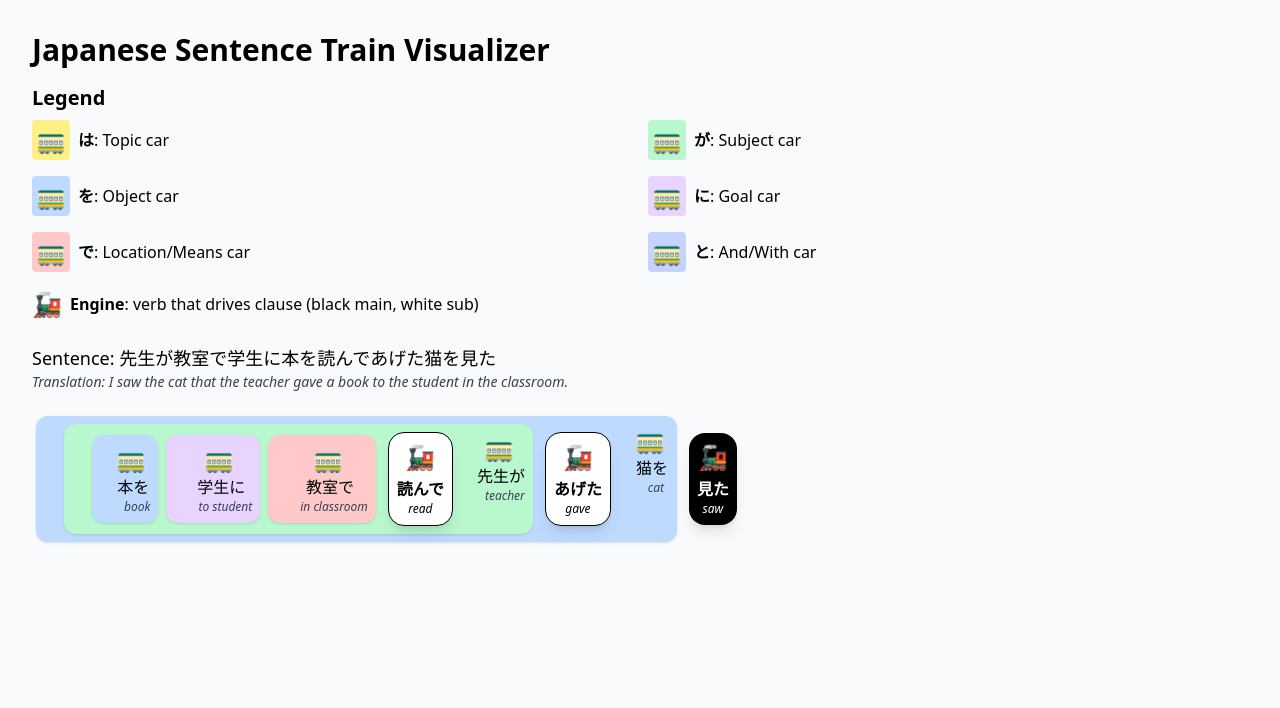
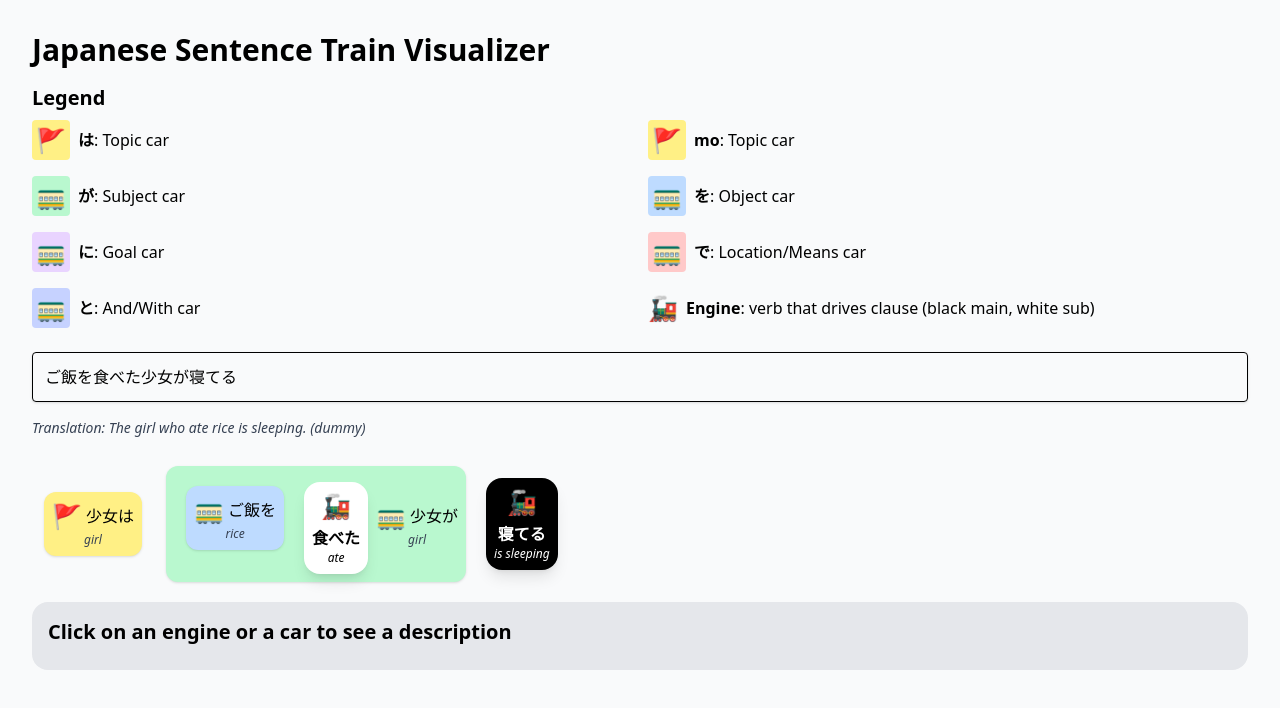
Before and after one commit to KrishivPiduri/clickpocalypse, a React (Vite) app: page /Parse in a window 1280 px wide. Shown: the top 708 px of the page. Built offline with nearby package versions, Linux system fonts and the light colour scheme.

Commit message:
Selection functionality built out

```diff
--- a/package.json
+++ b/package.json
@@ -13,7 +13,9 @@
     "@surreptus/japanese-conjugator": "^0.5.0",
     "@tailwindcss/vite": "^4.1.7",
     "framer-motion": "^12.12.2",
+    "kuromoji": "^0.1.2",
     "lucide-react": "^0.511.0",
+    "parse-japanese": "^0.1.0",
     "react": "^19.1.0",
     "react-dom": "^19.1.0",
     "react-flow-renderer": "^10.3.17",
--- a/src/ParseSentence.jsx
+++ b/src/ParseSentence.jsx
@@ -1,62 +1,8 @@
 import React, { useState } from 'react';
-import { Tooltip } from 'react-tooltip';
-
-// Tailwind CSS required
-
-// Sample nested sentence structure
-const examples = [
-    {
-        id: 1,
-        description: 'ご飯を食べた少女が寝てる',
-        translation: 'The girl who ate rice is sleeping.',
-        main: {
-            type: 'engine', subtype: 'main', text: '寝てる', eng: 'is sleeping',
-            cars: [
-                {
-                    type: 'car', subtype: 'が', text: '少女が', eng: 'girl',
-                    modifier: {
-                        type: 'engine', subtype: 'sub', text: '食べた', eng: 'ate',
-                        cars: [
-                            { type: 'car', subtype: 'を', text: 'ご飯を', eng: 'rice' }
-                        ]
-                    }
-                }
-            ]
-        }
-    },
-    {
-        id: 2,
-        description: '先生が教室で学生に本を読んであげた猫を見た',
-        translation: 'I saw the cat that the teacher gave a book to the student in the classroom.',
-        main: {
-            type: 'engine', subtype: 'main', text: '見た', eng: 'saw',
-            cars: [
-                {
-                    type: 'car', subtype: 'を', text: '猫を', eng: 'cat',
-                    modifier: {
-                        type: 'engine', subtype: 'sub', text: 'あげた', eng: 'gave',
-                        cars: [
-                            {
-                                type: 'car', subtype: 'が', text: '先生が', eng: 'teacher',
-                                modifier: {
-                                    type: 'engine', subtype: 'sub', text: '読んで', eng: 'read',
-                                    cars: [
-                                        { type: 'car', subtype: 'を', text: '本を', eng: 'book' },
-                                        { type: 'car', subtype: 'に', text: '学生に', eng: 'to student' },
-                                        { type: 'car', subtype: 'で', text: '教室で', eng: 'in classroom' }
-                                    ]
-                                }
-                            }
-                        ]
-                    }
-                }
-            ]
-        }
-    }
-];
 
 const particleLegend = {
-    'は': { label: 'Topic', color: 'bg-yellow-200', emoji: '🚃', desc: 'Marks the topic of the sentence, often used for contrast or framing.' },
+    'は': { label: 'Topic', color: 'bg-yellow-200', emoji: '🚩', desc: 'Marks the topic of the sentence, often used for contrast or framing.' },
+    'mo': { label: 'Topic', color: 'bg-yellow-200', emoji: '🚩', desc: 'Marks the topic of the sentence, often used to show similarity. Opposite of the は particle.' },
     'が': { label: 'Subject', color: 'bg-green-200', emoji: '🚃', desc: 'Marks the subject that performs or experiences the action.' },
     'を': { label: 'Object', color: 'bg-blue-200', emoji: '🚃', desc: 'Marks the direct object that receives the action.' },
     'に': { label: 'Goal', color: 'bg-purple-200', emoji: '🚃', desc: 'Marks direction, goal, or recipient.' },
@@ -64,62 +10,64 @@ const particleLegend = {
     'と': { label: 'And/With', color: 'bg-indigo-200', emoji: '🚃', desc: 'Marks a companion or is used as “and” in listing.' }
 };
 
-const Car = ({ node }) => {
-    const [showTooltip, setShowTooltip] = useState(false);
-    const legend = particleLegend[node.subtype] || { color: 'bg-gray-200', emoji: '🚃', label: 'Unknown', desc: 'No description available.' };
+const Engine = ({ node, selectedId, setSelected }) => {
+     const style = node.subtype === 'main'
+        ? 'bg-black text-white'
+        : 'bg-white text-black';
     return (
-        <div
-            className={`flex flex-row mx-1 p-2 rounded-xl shadow ${legend.color}`}
-            data-tooltip-id={`tooltip-${node.text}`}
-            onClick={() => setShowTooltip((v) => !v)}
-            style={{ cursor: 'pointer' }}
-        >
-            {node.modifier && (
-                <div className="flex items-center ml-4">
-                    {node.modifier.cars.map((c, i) => <Car key={i} node={c} />)}
-                    <Engine node={node.modifier} />
-                </div>
-            )}
-            <div className="flex items-center flex-col ml-4">
-                <span className="text-2xl mr-1">{legend.emoji}</span>
-                <span className="font-medium">{node.text}</span>
-                <span className="ml-2 text-xs text-gray-700 italic">{node.eng}</span>
+        <div className={`${selectedId===node.id ? "border-dashed border-spacing-3 border-2 rounded-2xl" : ""} mx-2`}>
+            <div className={`flex flex-col items-center ${selectedId===node.id ? "my-1 mx-1": ""} p-2 rounded-2xl shadow-lg ${style} cursor-pointer`} onClick={() => {
+                if (selectedId===node.id) {
+                    setSelected(null);
+                } else {
+                    setSelected(node.id);
+                }
+            }}>
+                <span className="text-2xl">🚂</span>
+                <span className="mt-1 font-semibold">{node.text}</span>
+                <span className="text-xs italic">{node.eng}</span>
             </div>
-            {showTooltip && (
-                <Tooltip id={`tooltip-${node.text}`} anchorSelect={`[data-tooltip-id='tooltip-${node.text}']`} content={`${legend.label} (${node.subtype}): ${legend.desc}`} open />
-            )}
         </div>
     );
 };
 
-const Engine = ({ node }) => {
-    const [showTooltip, setShowTooltip] = useState(false);
-    const style = node.subtype === 'main'
-        ? 'bg-black text-white'
-        : 'bg-white text-black border';
+const Car = ({ node, selectedId, setSelected}) => {
+    const legend = particleLegend[node.subtype] || { color: 'bg-gray-200', emoji: '🚃', label: 'Unknown', desc: 'No description available.' };
     return (
-        <div
-            className={`flex flex-col items-center mx-2 p-2 rounded-2xl shadow-lg ${style}`}
-            data-tooltip-id={`tooltip-${node.text}`}
-            onClick={() => setShowTooltip((v) => !v)}
-            style={{ cursor: 'pointer' }}
-        >
-            <span className="text-2xl">🚂</span>
-            <span className="mt-1 font-semibold">{node.text}</span>
-            <span className="text-xs italic">{node.eng}</span>
-            {showTooltip && (
-                <Tooltip id={`tooltip-${node.text}`} anchorSelect={`[data-tooltip-id='tooltip-${node.text}']`} content={`Engine: ${node.eng}`} open />
-            )}
+        <div className={`${selectedId===node.id ? "border-dashed border-spacing-3 border-2 rounded-2xl" : ""} mx-2`}>
+            <div className={`flex flex-row items-center m-1 p-2 rounded-xl shadow ${legend.color} cursor-pointer`}>
+                {node.modifier && (
+                    <div className="flex mt-2">
+                        {node.modifier.cars.map((c, i) => <Car key={i} node={c} id={c.id} setSelected={setSelected} selectedId={selectedId} />)}
+                        <Engine node={node.modifier} id={node.modifier.id} setSelected={setSelected} selectedId={selectedId} />
+                    </div>
+                )}
+                <div className={"flex flex-col items-center"} onClick={() => {
+                    if (selectedId===node.id) {
+                        setSelected(null);
+                    } else {
+                        setSelected(node.id);
+                    }
+                }}>
+                    <div className="flex items-center">
+                        <span className="text-2xl mr-1">{legend.emoji}</span>
+                        <span className="font-medium">{node.text}</span>
+                    </div>
+                    <span className="text-xs text-gray-700 italic">{node.eng}</span>
+                </div>
+            </div>
         </div>
     );
 };
 
-const SentenceVisualizer = ({ node }) => (
-    <div className="flex items-center flex-wrap mt-6">
-        {node.cars.map((car, idx) => <Car key={idx} node={car} />)}
-        <Engine node={node} />
-    </div>
-);
+const SentenceVisualizer = ({ node, selectedId, setSelected }) => {
+    return (
+        <div className="flex items-center flex-wrap mt-6">
+            {node.cars.map((car, idx) => <Car key={idx} node={car} selectedId={selectedId} setSelected={setSelected} />)}
+            <Engine node={node} selectedId={selectedId} setSelected={setSelected}/>
+        </div>
+    )
+};
 
 const Legend = () => (
     <div className="mb-6">
@@ -139,17 +87,93 @@ const Legend = () => (
     </div>
 );
 
+const Desc = ({selectedId, descs}) => {
+    if (!selectedId) {
+        return (
+            <div className="bg-gray-200 my-4 p-4 rounded-2xl">
+                <p className="text-xl font-semibold mb-2">Click on an engine or a car to see a description</p>
+            </div>
+        )
+    }
+    return (
+        <div className="bg-gray-200 my-4 p-4 rounded-2xl">
+            <p>{descs[selectedId]}</p>
+        </div>
+    )
+}
+
+const parseSentence = (text) => {
+    // Desc contents:
+    //  Is it part of a subclause?
+    //      Meaning of the entire clause + the role this specific word plays in it (subject, direct object, etc.)
+    //  Is it an engine?
+    //      What conjugation is it in? (polite, impolite, past, negative, potential, etc.)
+    //      What is the subject and direct object of the sentence/clause?
+    //  Is it a car?
+    //      What particle is used and why?
+    //          Ni: Indicates target/goal
+    //          Ga: Indicates subject
+    //          Wo: Indicates direct object
+    //          Wa: Indicates topic
+    //          No: Indicates possession
+    //          De: Indicates means
+    //          Mo: Also indicates topic
+    //      What verb is this linked to?
+    const descs={
+        1: "1",
+        2: "2",
+        3: "3",
+        4: "4",
+        5: "5",
+    }
+    return [descs, {
+        id: 1, type: 'engine', subtype: 'main', text: '寝てる', eng: 'is sleeping',
+        cars: [
+            {
+                id: 2, type: 'car', subtype: 'は', text: '少女は', eng: 'girl',
+            },
+            {
+                id: 3, type: 'car', subtype: 'が', text: '少女が', eng: 'girl',
+                modifier: {
+                    id: 4, type: 'engine', subtype: 'sub', text: '食べた', eng: 'ate',
+                    cars: [
+                        { id: 5, type: 'car', subtype: 'を', text: 'ご飯を', eng: 'rice' }
+                    ]
+                }
+            }
+        ]
+    }];
+};
+
 export default function App() {
-    const [selected] = useState(examples[1]);
+    const [input, setInput] = useState('ご飯を食べた少女が寝てる');
+    const out=parseSentence(input);
+    const [parsed, setParsed]=useState(out[1]);
+    const [descs, setDescs]=useState(out[0]);
+    const [selectedId, setSelected] = useState(null);
+
+    const handleChange = (e) => {
+        const val = e.target.value;
+        setInput(val);
+        const out=parseSentence(input);
+        setParsed(out[0])
+        setDescs(out[1])
+    };
+
     return (
         <div className="min-h-screen bg-gray-50 p-8">
             <h1 className="text-3xl font-bold mb-4">Japanese Sentence Train Visualizer</h1>
             <Legend />
-            <div className="mb-4">
-                <p className="text-lg font-medium">Sentence: {selected.description}</p>
-                <p className="text-sm italic text-gray-700">Translation: {selected.translation}</p>
-            </div>
-            <SentenceVisualizer node={selected.main} />
+            <input
+                type="text"
+                className="w-full p-3 mb-4 border rounded shadow"
+                value={input}
+                onChange={handleChange}
+                placeholder="Enter Japanese sentence here"
+            />
+            <p className="text-sm italic text-gray-700 mb-2">Translation: The girl who ate rice is sleeping. (dummy)</p>
+            <SentenceVisualizer node={parsed} setSelected={setSelected} selectedId={selectedId} />
+            <Desc selectedId={selectedId} descs={descs} />
         </div>
     );
 }
```
Also changed, not shown: 1 other file (tests, documents, lock files or other folders).
